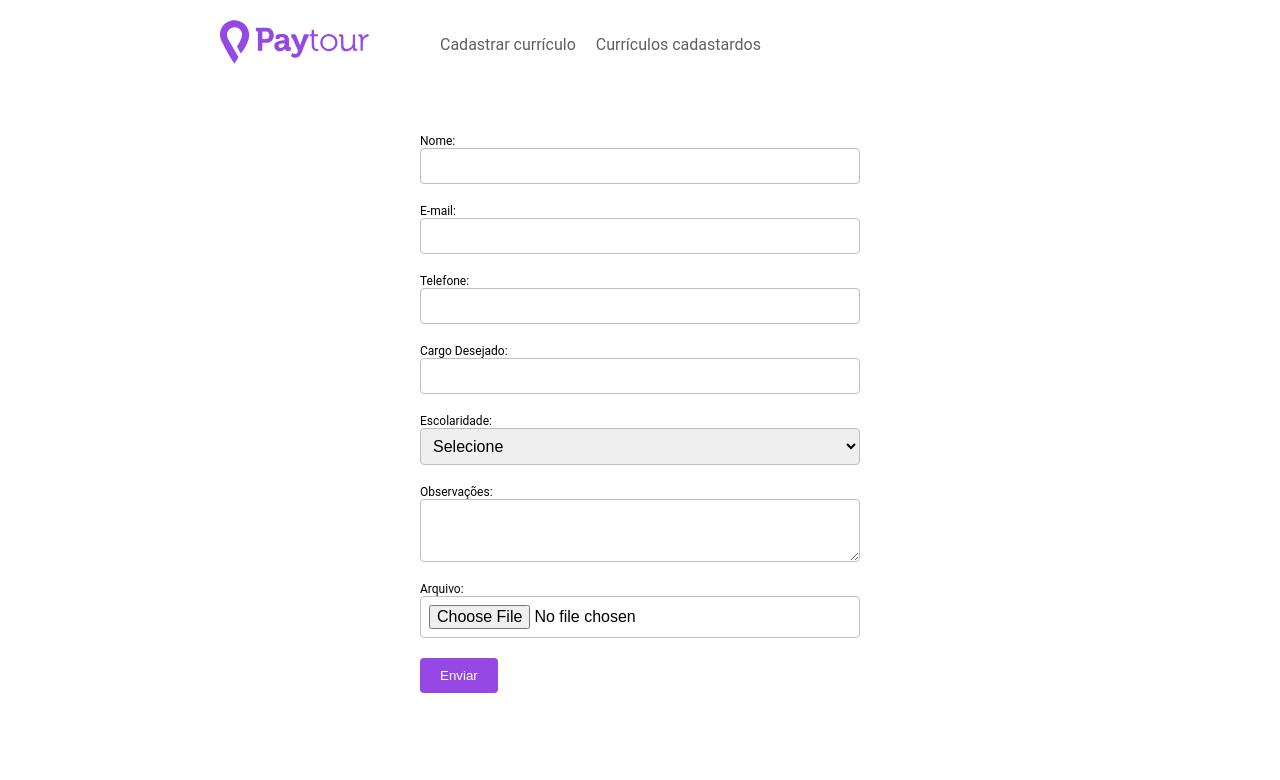
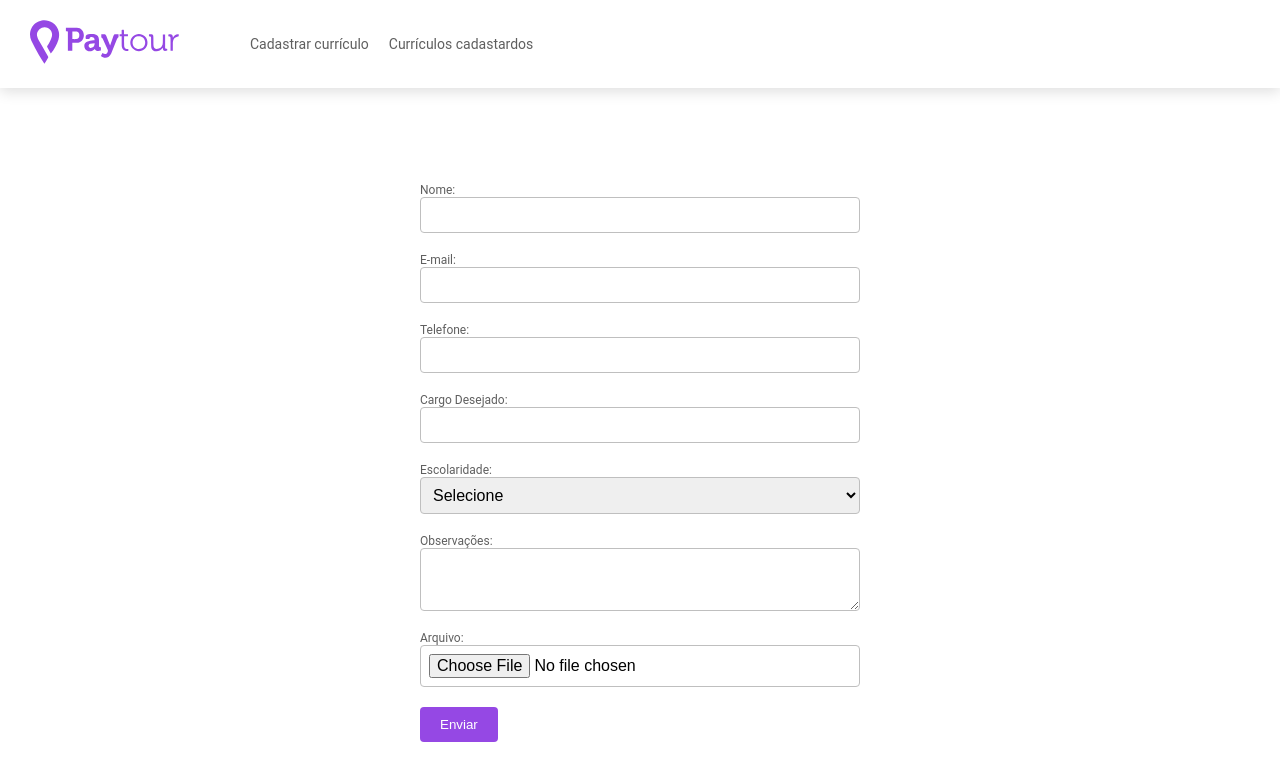
Before and after one commit to allanncruz/fullstack-send-resume, a React (Create React App) app in the folder frontend/: page / in a window 1280 px wide. Shown: the top 780 px of the page. Built offline with nearby package versions, Linux system fonts and the light colour scheme.

Commit message:
refactor: emprove styled form

```diff
--- a/frontend/src/App.tsx
+++ b/frontend/src/App.tsx
@@ -12,11 +12,13 @@ function App() {
       <ThemeProvider theme={colors}>
         <BrowserRouter>
           <GlobalStyles />
-          <Header />
-          <Routes>
-            <Route path="/" element={<ResumeForm />} />
-            <Route path="/resumes" element={<ResumesList />} />
-          </Routes>
+            <Header />
+            <main>
+              <Routes>
+                <Route path="/" element={<ResumeForm />} />
+                <Route path="/resumes" element={<ResumesList />} />
+              </Routes>
+            </main>
         </BrowserRouter>
       </ThemeProvider>
     </div>
--- a/frontend/src/components/Header/index.tsx
+++ b/frontend/src/components/Header/index.tsx
@@ -1,9 +1,10 @@
 import Logo from "./../../assets/logo-paytour.svg"
-import { Nav, NavLink, Brand } from "./style";
+import { Nav, NavLink, Brand, Container } from "./style";
 
 export const Header = () => {
 
   return (
+      <Container>
         <Nav>
           <NavLink to={'/'}>
             <Brand>
@@ -17,5 +18,6 @@ export const Header = () => {
             Currículos cadastardos
           </NavLink>
         </Nav>
+      </Container>
   )
 };
--- a/frontend/src/components/Header/style.ts
+++ b/frontend/src/components/Header/style.ts
@@ -1,13 +1,18 @@
 import styled from "styled-components";
 import { Link } from "react-router-dom";
 
-export const Nav = styled.header`
-	display: flex;
-	align-items: center;
+export const Container = styled.header`
 	padding: 15px 20px;
-  margin: 0 auto;
   width: 100%;
+  background-color: ${props => props.theme.colors.white};
+  box-shadow: 0 4px 13px ${props => props.theme.colors.black}20;
+`;
+
+export const Nav = styled.nav`
+  display: flex;
+  align-items: center;
   max-width: 900px;
+  width: 100%;
 `;
 
 
@@ -21,4 +26,5 @@ export const Brand = styled.div`
 
 export const NavLink = styled(Link)`
   margin: 0 10px;
+  font-size: 14px;
 `;
--- a/frontend/src/components/ResumeForm/style.ts
+++ b/frontend/src/components/ResumeForm/style.ts
@@ -16,6 +16,7 @@ export const Label = styled.label`
   flex-direction: column;
   font-size: 12px;
   margin: 20px 0;
+  color: ${props => props.theme.colors.secondary};
 `
 
 
--- a/frontend/src/styles/GlobalStyles.ts
+++ b/frontend/src/styles/GlobalStyles.ts
@@ -21,6 +21,10 @@ export default createGlobalStyle`
     height: 100%;
   }
 
+  main {
+    margin: 50px 0;
+  }
+
 
   a{
     text-decoration: none;
@@ -29,6 +33,11 @@ export default createGlobalStyle`
     &:hover {
       color: ${props => props.theme.colors.primary};
     }
+  }
+
+  h1{
+    color: ${props => props.theme.colors.secondary};
+    font-size: 24px;
   }
 
   p{
--- a/frontend/src/styles/themes/colors.ts
+++ b/frontend/src/styles/themes/colors.ts
@@ -6,7 +6,7 @@ export const colors = {
       secondary: '#5f5f5f',
 
       white: '#fff',
-      black: '#000',
+      black: '#000000',
       gray: '#dcdcdc',
     }
   }
```
Lines whose indentation alone changed are shown as unchanged.
